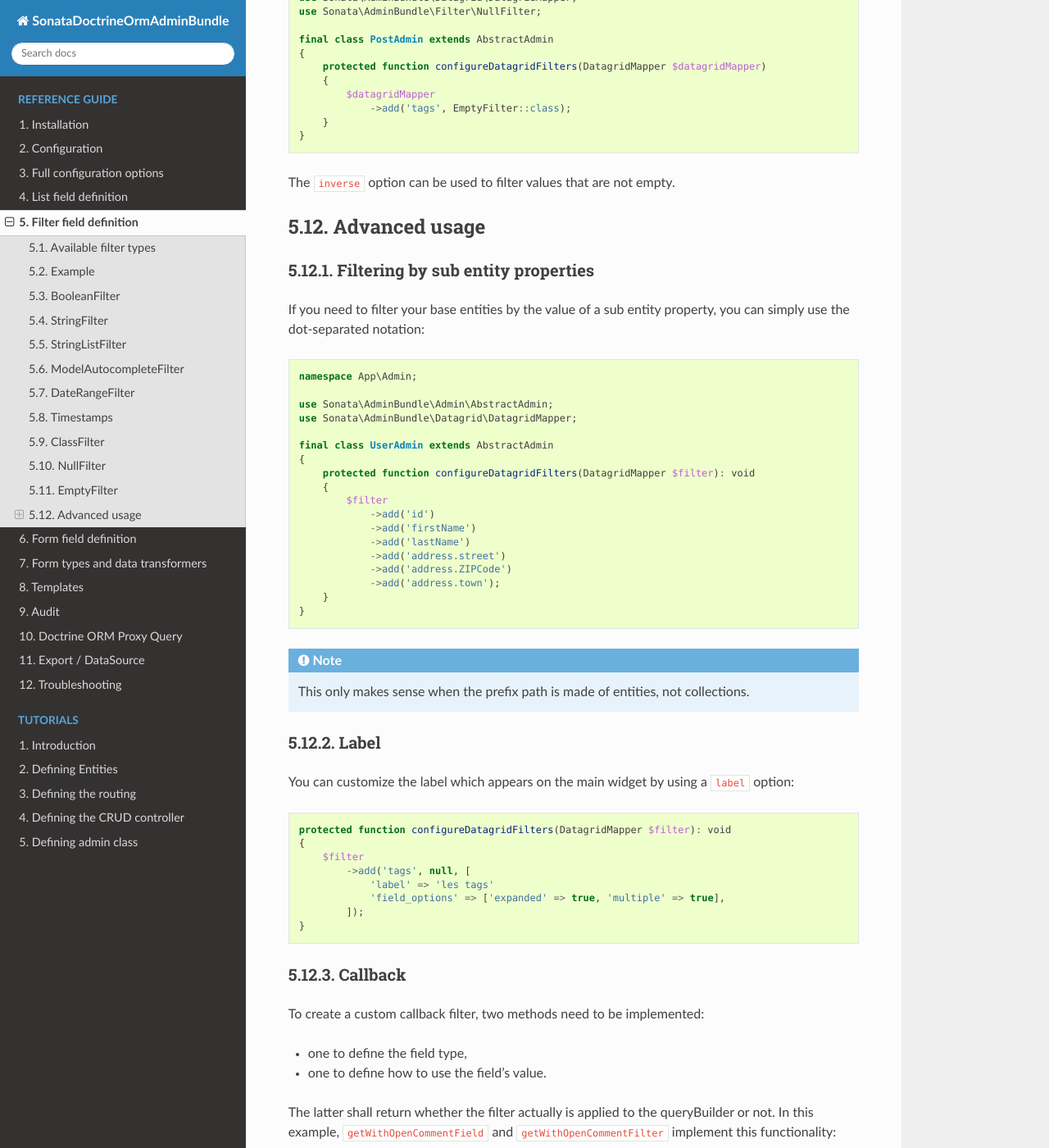
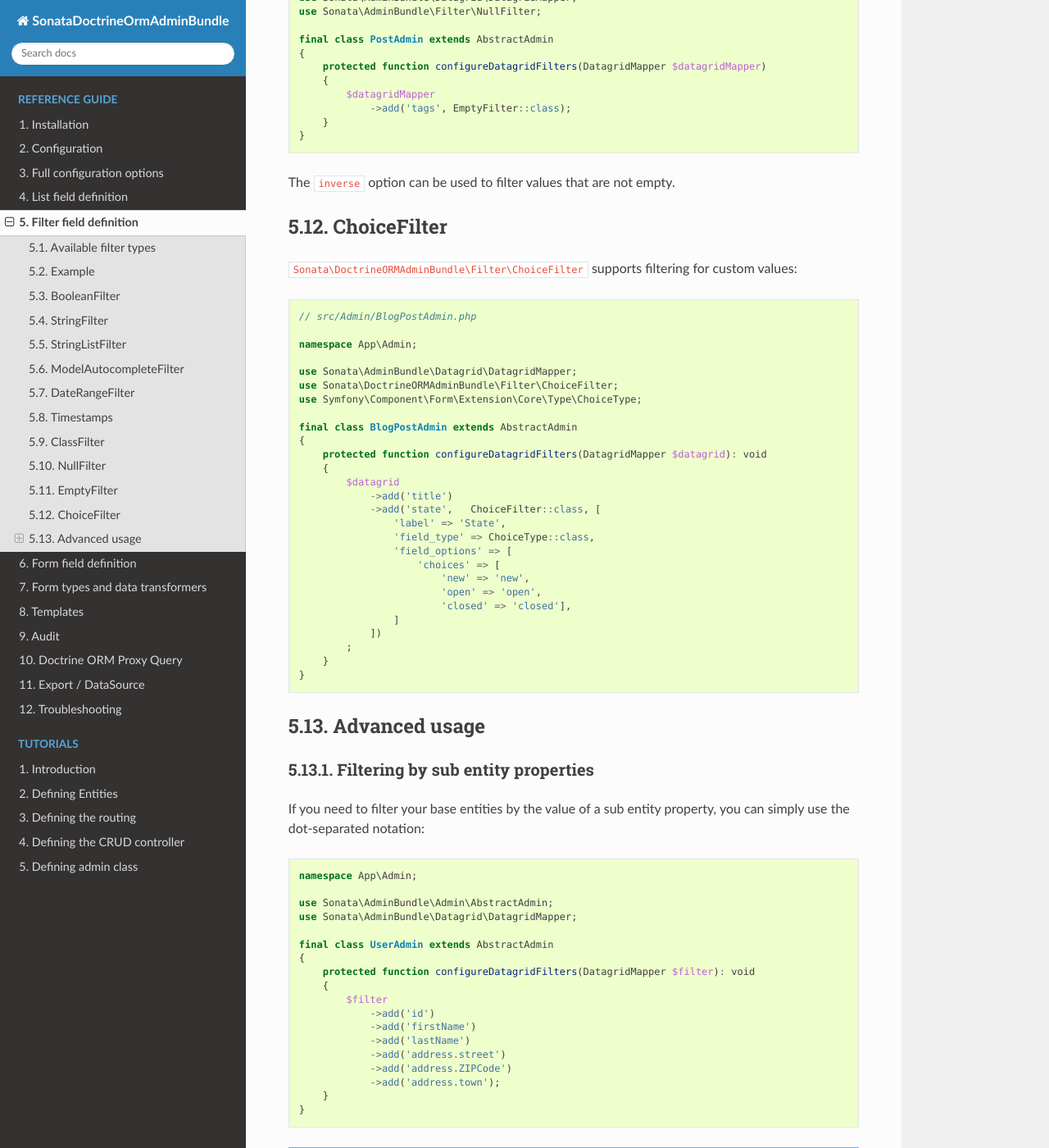
Before and after one commit to sonata-project/SonataDoctrineORMAdminBundle, a Sphinx documentation site: the page built from docs/reference/filter_field_definition.rst, in a window 1280 px wide and 1400 px high, scrolled down 5597 px. Shown: the whole window at 82% size. Built offline with Sphinx 7.4.7 and the Read the Docs theme 2.0.0, drawn with Linux system fonts in a browser that asks for light colours.

Commit message:
Added an example to filter with custom values
While upgrading to 4.x, I couldn't find any example to replace 'doctrine_orm_choice'

```diff
--- a/docs/reference/filter_field_definition.rst
+++ b/docs/reference/filter_field_definition.rst
@@ -235,6 +235,38 @@ EmptyFilter
 
 The ``inverse`` option can be used to filter values that are not empty.
 
+ChoiceFilter
+-----------
+``Sonata\DoctrineORMAdminBundle\Filter\ChoiceFilter`` supports filtering for custom values::
+
+    // src/Admin/BlogPostAdmin.php
+
+    namespace App\Admin;
+
+    use Sonata\AdminBundle\Datagrid\DatagridMapper;
+    use Sonata\DoctrineORMAdminBundle\Filter\ChoiceFilter;
+    use Symfony\Component\Form\Extension\Core\Type\ChoiceType;
+
+    final class BlogPostAdmin extends AbstractAdmin
+    {
+        protected function configureDatagridFilters(DatagridMapper $datagrid): void
+        {
+            $datagrid
+                ->add('title')
+                ->add('state',   ChoiceFilter::class, [
+                    'label' => 'State',
+                    'field_type' => ChoiceType::class,
+                    'field_options' => [
+                        'choices' => [
+                            'new' => 'new',
+                            'open' => 'open',
+                            'closed' => 'closed'],
+                    ]
+                ])
+            ;
+        }
+    }
+
 Advanced usage
 --------------
 
```
